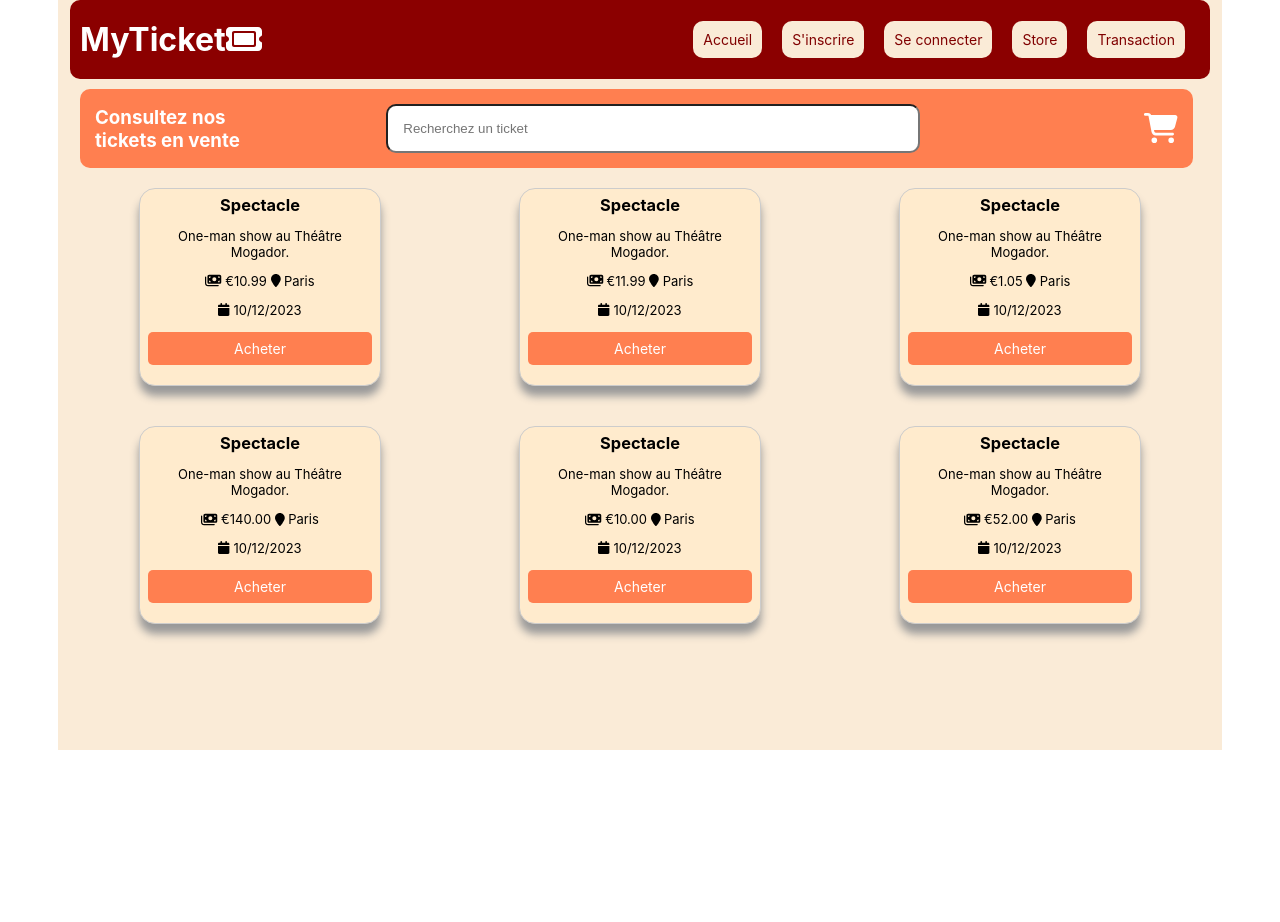
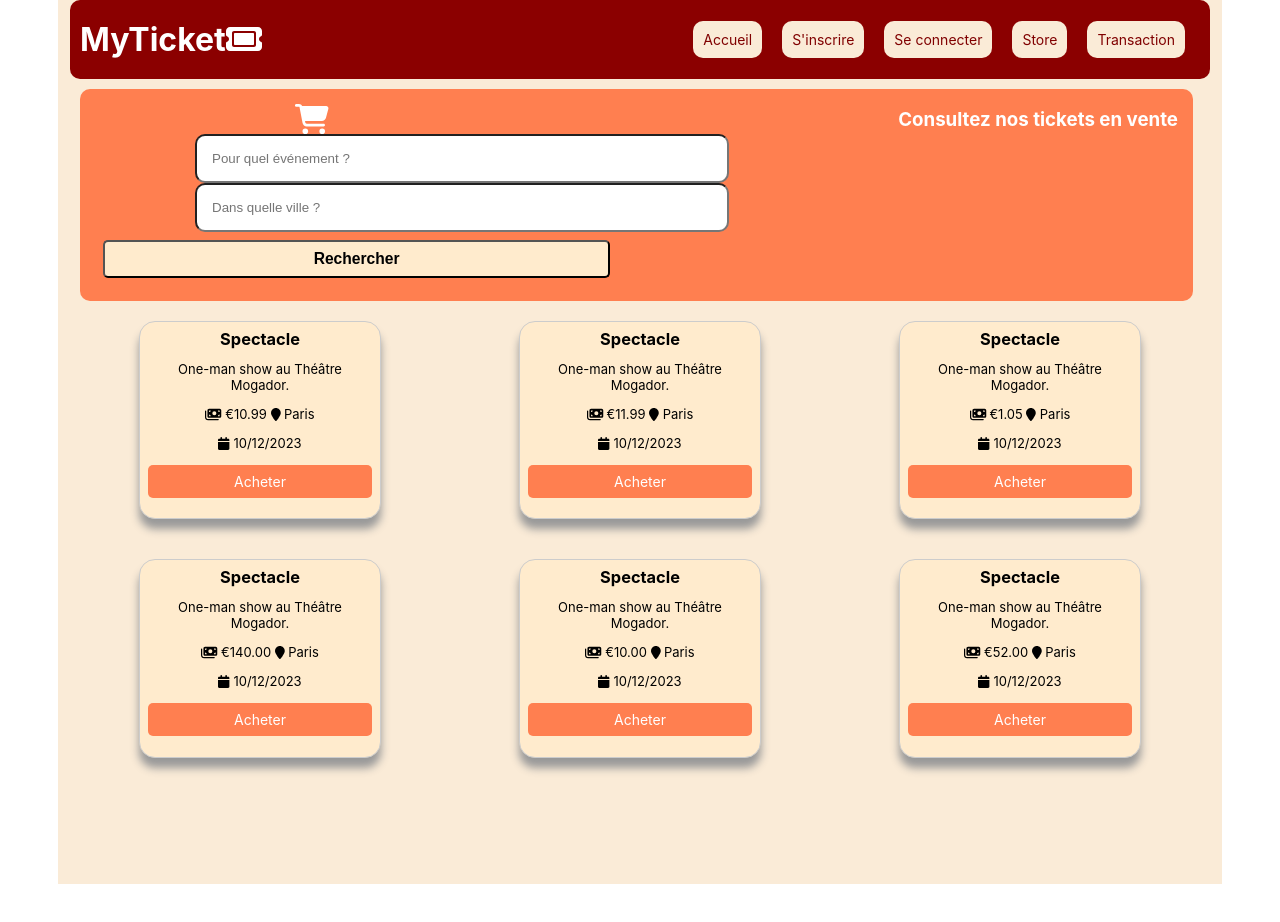
Before and after one commit to AJCSteeve/projet-fil-rouge-React, a React (Create React App) app: page /spectacles in a window 1280 px wide. Shown: the top 922 px of the page. Before the commit the page ends 800 px from the top, so only its background shows below. Built offline with nearby package versions, Linux system fonts and the light colour scheme.

Commit message:
progress on adaptation of Store search formular

```diff
--- a/src/components/header/HeaderStore.jsx
+++ b/src/components/header/HeaderStore.jsx
@@ -1,29 +1,115 @@
-import React from 'react';
-import "./header-store.css"
-import { Container, Navbar, FormControl, Row, Col } from "react-bootstrap";
+// import React from 'react';
+// import "./header-store.css"
+// import { Container, Navbar, FormControl, Row, Col } from "react-bootstrap";
+// import { FontAwesomeIcon } from '@fortawesome/react-fontawesome';
+// import { faShoppingCart } from '@fortawesome/free-solid-svg-icons';
+//
+// const HeaderStore = () => {
+//     return (
+//         <Container className="store-container">
+//             <Row className="store-row">
+//                 <Col>
+//                     <div className="text-center">
+//                         <h3 className="header-title">Consultez nos tickets en vente</h3>
+//                     </div>
+//                 </Col>
+//                 <Col xs="auto">
+//                     <div>
+//                         <FormControl className="search-input" placeholder="Pour quel événement ?" />
+//                     </div>
+//                     <div>
+//                         <FormControl className="search-input" placeholder="Dans quelle ville ?" />
+//                     </div>
+//                 </Col>
+//                 <Col>
+//                     <div>
+//                         <FontAwesomeIcon icon={faShoppingCart} className="cart-icon" />
+//                     </div>
+//                 </Col>
+//             </Row>
+//         </Container>
+//     );
+// };
+//
+// export default HeaderStore;
+
+
+// TODO TEST EN COURS
+
+import React, { useState } from 'react';
+import { Container, FormControl, Button, Row, Col } from 'react-bootstrap';
 import { FontAwesomeIcon } from '@fortawesome/react-fontawesome';
 import { faShoppingCart } from '@fortawesome/free-solid-svg-icons';
+import "./header-store.css"
+import { useNavigate } from 'react-router-dom'; // Update the import
 
 const HeaderStore = () => {
+    const [eventName, setEventName] = useState('');
+    const [eventCity, setEventCity] = useState('');
+    const navigate = useNavigate(); // Use useNavigate instead of useHistory
+
+    const handleSearch = () => {
+        // Create a query string based on the search inputs
+        const queryParams = [];
+        if (eventName) {
+            queryParams.push(`eventName=${eventName}`);
+        }
+        if (eventCity) {
+            queryParams.push(`eventCity=${eventCity}`);
+        }
+
+        // Construct the URL with the query parameters
+        const queryString = queryParams.join('&');
+        const searchUrl = `/search?${queryString}`;
+
+        // Navigate to the search results page
+        navigate(searchUrl); // Use navigate instead of history.push
+    };
+
     return (
         <Container className="store-container">
+
                          <Row className="store-row">
-                <Col>
+                             <Col xs="auto">
+                                 <FontAwesomeIcon icon={faShoppingCart} className="cart-icon" />
+                             </Col>
+
+                             <Col xs="auto">
                                  <div className="text-center">
                                      <h3 className="header-title">Consultez nos tickets en vente</h3>
                                  </div>
                              </Col>
                              <Col xs="auto">
                                  <div>
-                        <FormControl className="search-input" placeholder="Recherchez un ticket" />
+                                     <FormControl className="search-input" placeholder="Pour quel événement ?" />
                                  </div>
-                </Col>
-                <Col>
                                  <div>
-                        <FontAwesomeIcon icon={faShoppingCart} className="cart-icon" />
+                                     <FormControl className="search-input" placeholder="Dans quelle ville ?" />
                                  </div>
+                                 <Button className="btn">
+                                     <h3 className="header-title">Rechercher</h3>
+                                 </Button>
                              </Col>
                          </Row>
+
+
+
+            {/*/!* ... other components *!/*/}
+            {/*<FormControl*/}
+            {/*    className="search-input"*/}
+            {/*    placeholder="Pour quel événement ?"*/}
+            {/*    value={eventName}*/}
+            {/*    onChange={(e) => setEventName(e.target.value)}*/}
+            {/*/>*/}
+            {/*<FormControl*/}
+            {/*    className="search-input"*/}
+            {/*    placeholder="Dans quelle ville ?"*/}
+            {/*    value={eventCity}*/}
+            {/*    onChange={(e) => setEventCity(e.target.value)}*/}
+            {/*/>*/}
+            {/*<Button variant="primary" onClick={handleSearch}>*/}
+            {/*    Rechercher*/}
+            {/*</Button>*/}
         </Container>
     );
 };
--- a/src/pages/register/Register.jsx
+++ b/src/pages/register/Register.jsx
@@ -26,7 +26,7 @@ const Register = () => {
     const onSubmit=async (e)=>{
         e.preventDefault();
         try {
-            const response = await axios.post("http://localhost:8080/api/auth/register", user);
+            const response = await axios.post("http://localhost:8080/api/users/register", user);
             console.log(response);
             navigate("/");
         } catch (error) {
--- a/src/pages/store/FetchTicketsAll.jsx
+++ b/src/pages/store/FetchTicketsAll.jsx
@@ -1,35 +1,79 @@
-import {useEffect, useState} from 'react';
+import { useEffect, useState } from 'react';
 import React from 'react';
 import ShowTickets from './ShowTickets';
 import './show-tickets.css';
-import HeaderStore from "../../components/header/HeaderStore";
-import itemsData from '../../assets/items';
-import {formatCurrency} from "../../utilities/formatCurrency";
+import HeaderStore from '../../components/header/HeaderStore';
+import { formatCurrency } from '../../utilities/formatCurrency';
 import axios from 'axios';
+import { useLocation } from 'react-router-dom';
 
 const FetchTicketsAll = () => {
     const [items, setItems] = useState([]);
     const [loading, setLoading] = useState(true);
     const [error, setError] = useState(null);
-
-    // // TEST VERSION
-    // useEffect(() => {
-    //     setItems(itemsData);
-    // }, []);
-
+    const location = useLocation();
 
     useEffect(() => {
-        axios.get('http://localhost:8080/api/tickets/search')
+        const queryParams = new URLSearchParams(location.search);
+
+        // Get query parameters for event name and event city
+        const eventName = queryParams.get('eventName');
+        const eventCity = queryParams.get('eventCity');
+
+        // Create the API URL with optional query parameters
+        const apiUrl = 'http://localhost:8080/api/tickets/search';
+        const queryParamsString = new URLSearchParams({
+            eventName: eventName || '',
+            eventCity: eventCity || '',
+        }).toString();
+        const fullApiUrl = `${apiUrl}?${queryParamsString}`;
+
+        axios
+            .get(fullApiUrl)
             .then((response) => {
                 setItems(response.data);
-                setLoading(false); // Set loading to false when data is fetched
+                setLoading(false);
             })
             .catch((error) => {
                 console.error('Error fetching data:', error);
-                setError(error); // Set error state when an error occurs
-                setLoading(false); // Set loading to false even if there's an error
+                setError(error);
+                setLoading(false);
             });
-    }, []);
+    }, [location.search]);
+
+
+// import {useEffect, useState} from 'react';
+// import React from 'react';
+// import ShowTickets from './ShowTickets';
+// import './show-tickets.css';
+// import HeaderStore from "../../components/header/HeaderStore";
+// import itemsData from '../../assets/items';
+// import {formatCurrency} from "../../utilities/formatCurrency";
+// import axios from 'axios';
+//
+// const FetchTicketsAll = () => {
+//     const [items, setItems] = useState([]);
+//     const [loading, setLoading] = useState(true);
+//     const [error, setError] = useState(null);
+//
+//     // // TEST VERSION
+//     // useEffect(() => {
+//     //     setItems(itemsData);
+//     // }, []);
+//
+//
+//     useEffect(() => {
+//         axios.get('http://localhost:8080/api/tickets/search')
+//             .then((response) => {
+//                 setItems(response.data);
+//                 setLoading(false); // Set loading to false when data is fetched
+//             })
+//             .catch((error) => {
+//                 console.error('Error fetching data:', error);
+//                 setError(error); // Set error state when an error occurs
+//                 setLoading(false); // Set loading to false even if there's an error
+//             });
+//     }, []);
 
     // Render loading state
     if (loading) {
--- a/src/pages/store/show-tickets.css
+++ b/src/pages/store/show-tickets.css
@@ -49,3 +49,14 @@
     margin-bottom: 20px;
     font-size: 14px;
 }
+
+.btn {
+    text-align: center;
+    background-color: blanchedalmond;
+    width: 80%;
+    border-radius: 5px;
+    padding: 0.5rem 1rem;
+    color: black;
+    text-decoration: none;
+    margin: 0.5rem;
+}
```
Lines whose indentation alone changed are shown as unchanged.
